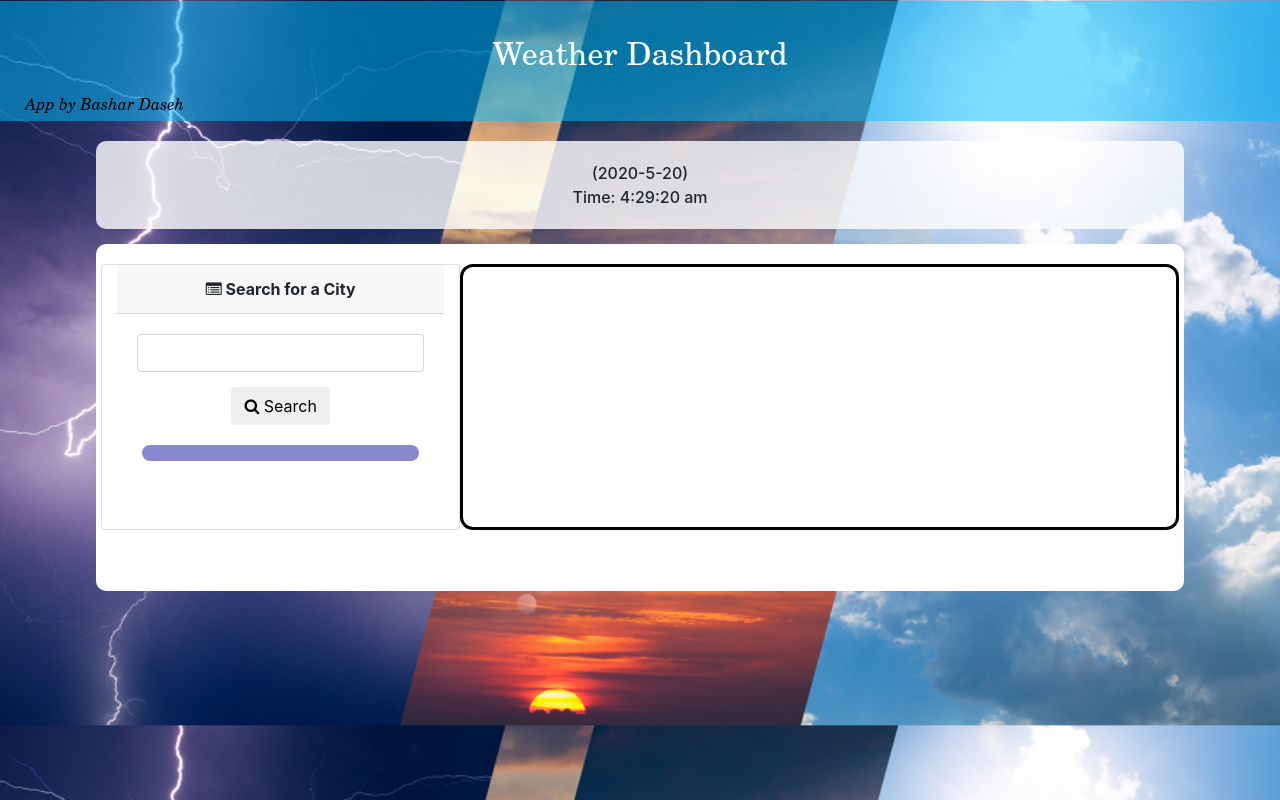
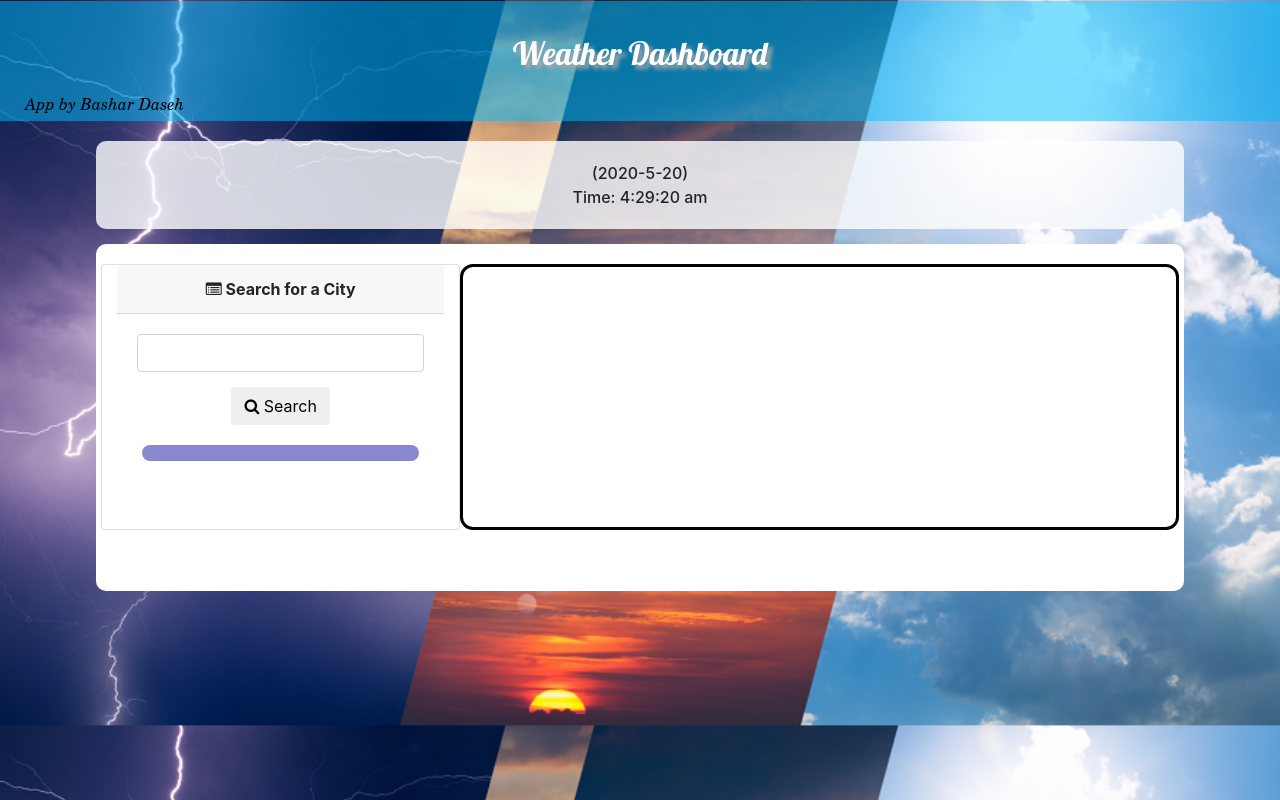
Before and after one commit to bashard001/weather-dashboard, a plain HTML site: page index.html in a window 1280 px wide. Drawn offline with nearby package versions, Linux system fonts and the light colour scheme.

Commit message:
design enhancements

```diff
--- a/index.html
+++ b/index.html
@@ -8,12 +8,13 @@
     <link rel="stylesheet" href="https://cdnjs.cloudflare.com/ajax/libs/twitter-bootstrap/4.0.0/css/bootstrap.min.css" />
     <link rel="stylesheet" href="normalize.css" />
     <link rel="stylesheet" href="weather.css" />
+    <link rel="stylesheet" href="https://fonts.googleapis.com/css?family=Lobster|Open+Sans" />
     <meta name="author" content="Bashar Daseh">
     <meta name="viewport" content="width-device-width, initial-scale=1" />
 </head>
 <body>
     <nav class="header">
-        <h1 class="text-center">Weather Dashboard</h1>
+        <h1 class="text-center" >Weather Dashboard</h1>
         <h6 style="color: black; font-style: italic;">App by Bashar Daseh</h6>
     </nav>
     <div class="container col-sm-1" id="start">
--- a/weather.css
+++ b/weather.css
@@ -59,6 +59,10 @@ body{
 .five-day{
     margin-left: 15px;
 }
+h1{
+    font-family: "Lobster", cursive;
+    text-shadow: 4px 4px 4px #aaa;
+}
 .temptype{
     background-color: rgb(136, 136, 206);
     cursor: pointer;
```
